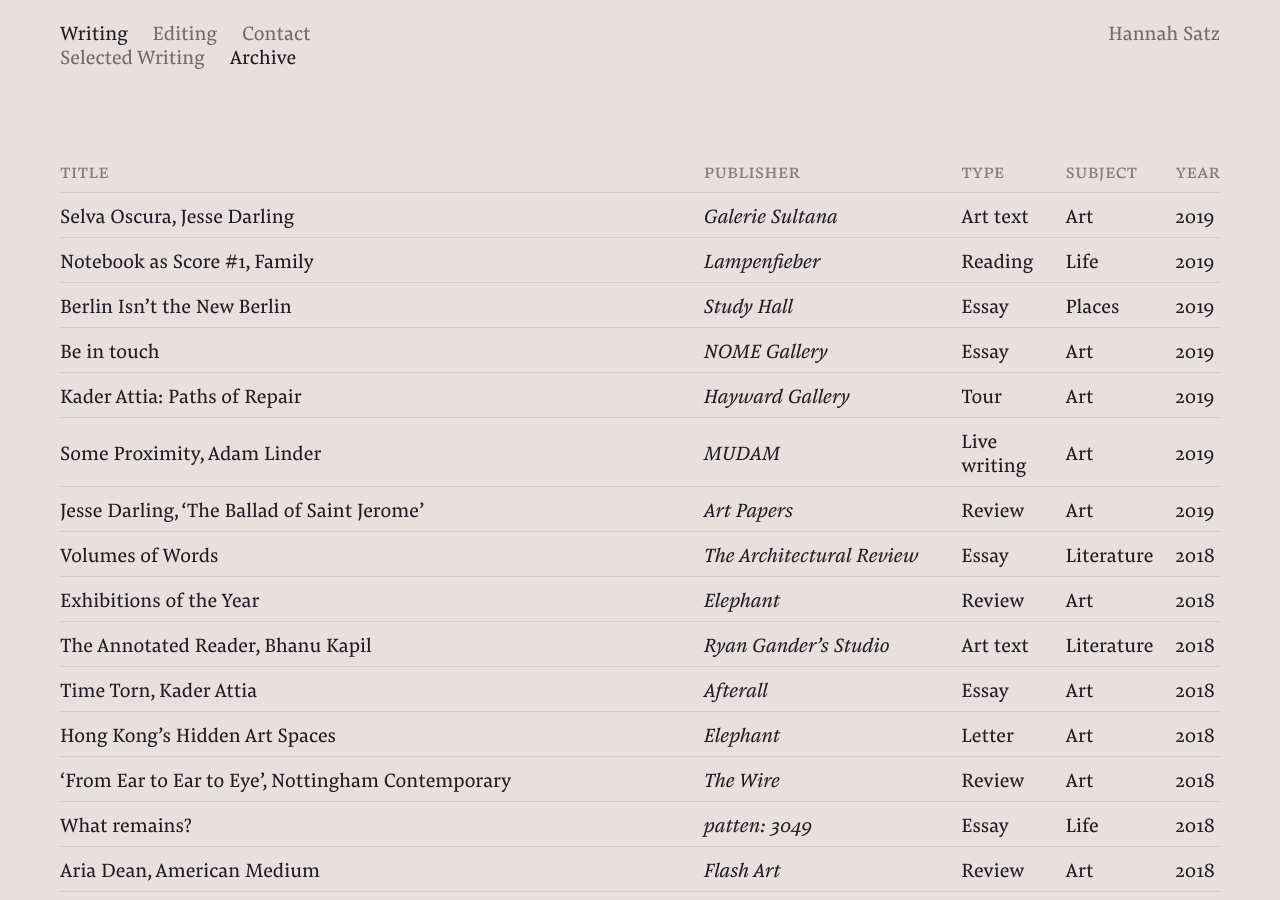
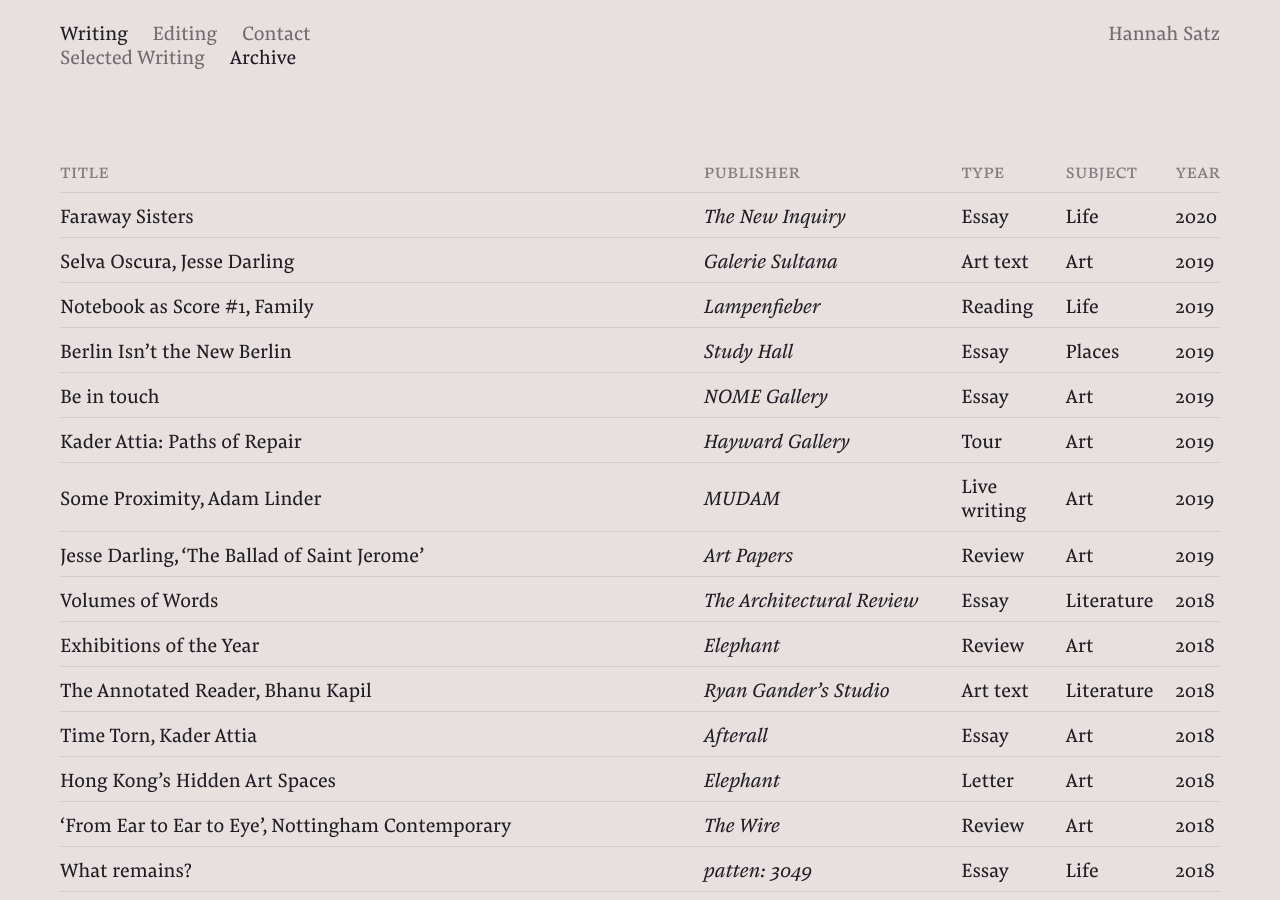
Before and after one commit to hg-site/hg-site.github.io, a Jekyll site: the page built from archive/index.markdown, in a window 1280 px wide and 900 px high. Built offline with Jekyll 4.4.1, drawn with Linux system fonts in a browser that asks for light colours.

Commit message:
Updated Index

```diff
--- a/archive/index.markdown
+++ b/archive/index.markdown
@@ -15,6 +15,14 @@
 </tr>
 </thead>
 <tbody class="list">
+
+<tr data-href="https://thenewinquiry.com/faraway-sisters/">
+	<td class="title">Faraway Sisters</td>
+	<td class="publisher">The New Inquiry</td>
+	<td class="type">Essay</td>
+	<td class="subject">Life</td>
+	<td class="year">2020</td>
+</tr>
 
 <tr data-href="/uploads/CP_Jesse%20Darling%20(1).pdf">
 	<td class="title">Selva Oscura, Jesse Darling</td>
```
